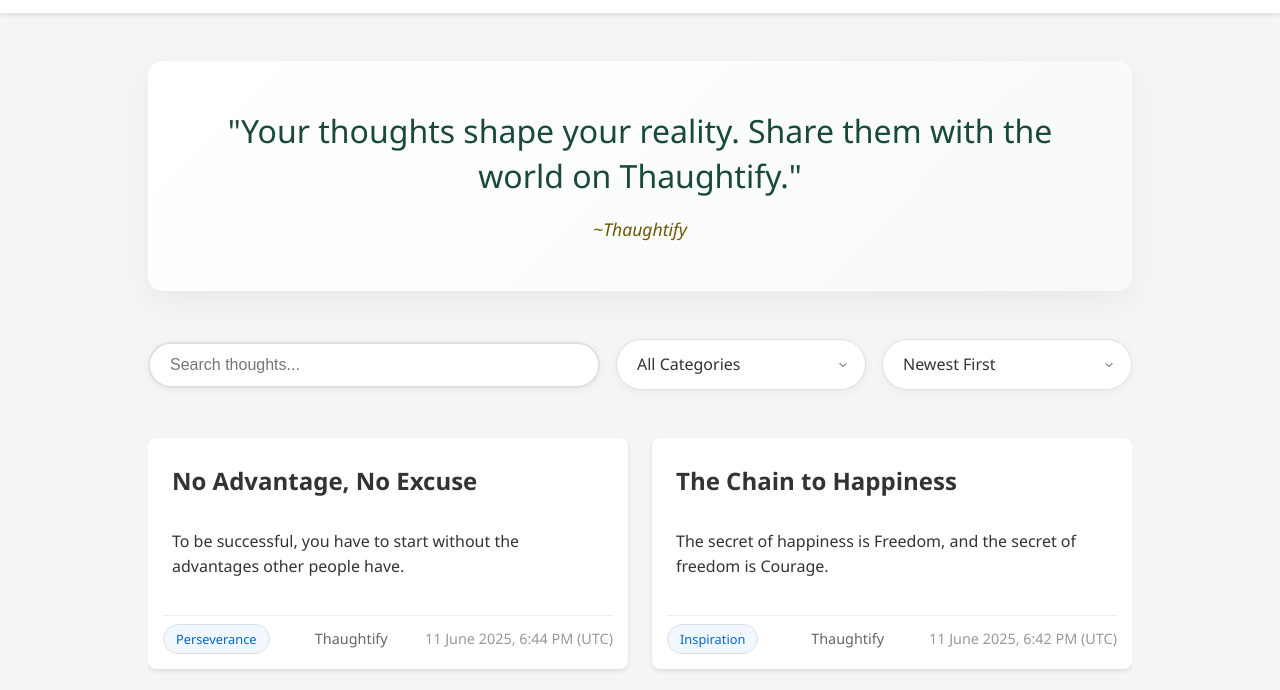
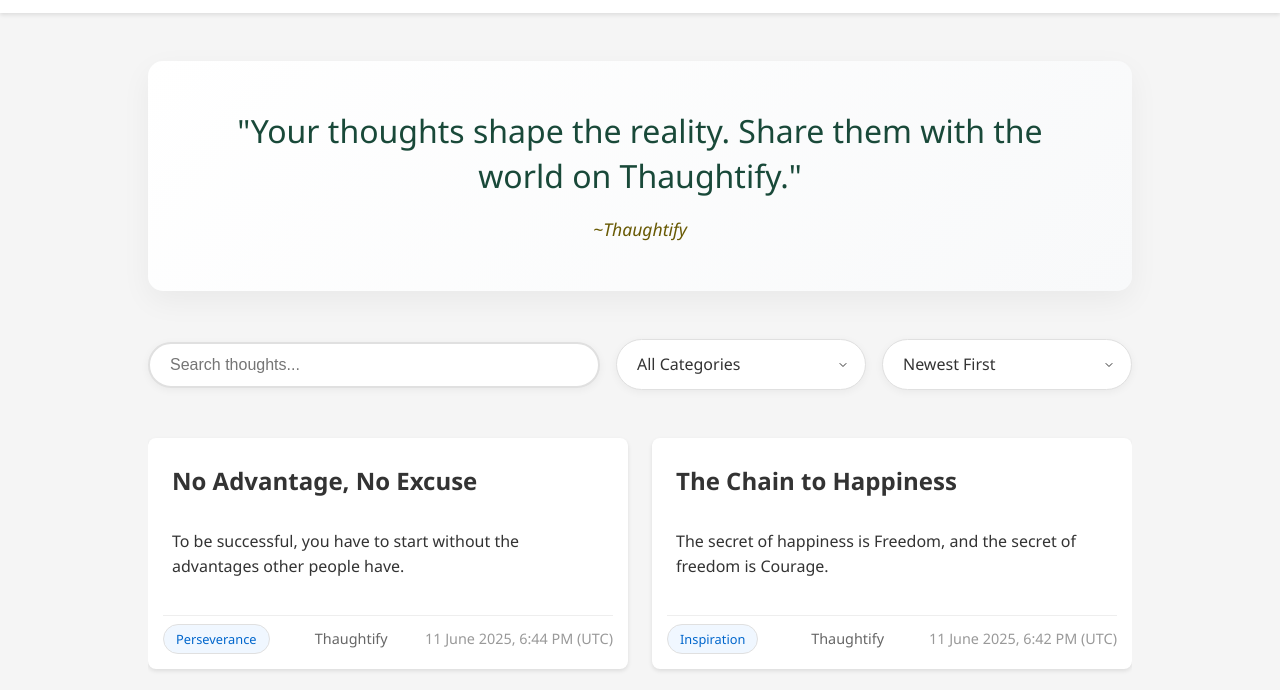
Before and after one commit to VatsalDC/Thaughtify, a website: page index.html in a window 1280 px wide. Shown: the part 65-755 px from the top of the page. Drawn offline with Linux system fonts and the light colour scheme.

Commit message:
Update index.html

```diff
--- a/index.html
+++ b/index.html
@@ -22,7 +22,7 @@
             <div class="container">
             <section class="quote-section">
                 <div class="quote-card">
-                    <p class="quote-text">"Your thoughts shape your reality. Share them with the world on Thaughtify."</p>
+                    <p class="quote-text">"Your thoughts shape the reality. Share them with the world on Thaughtify."</p>
                     <p class="quote-author">~Thaughtify</p>
                 </div>
             </section>
```
